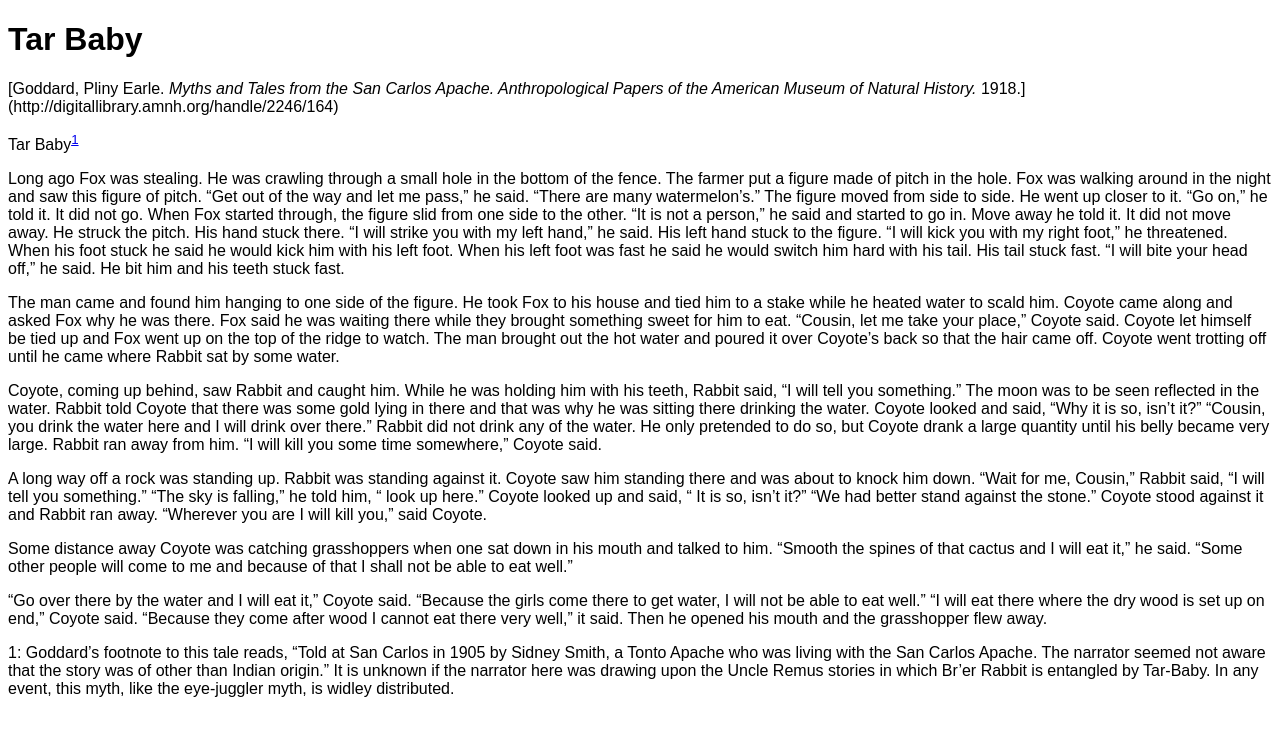
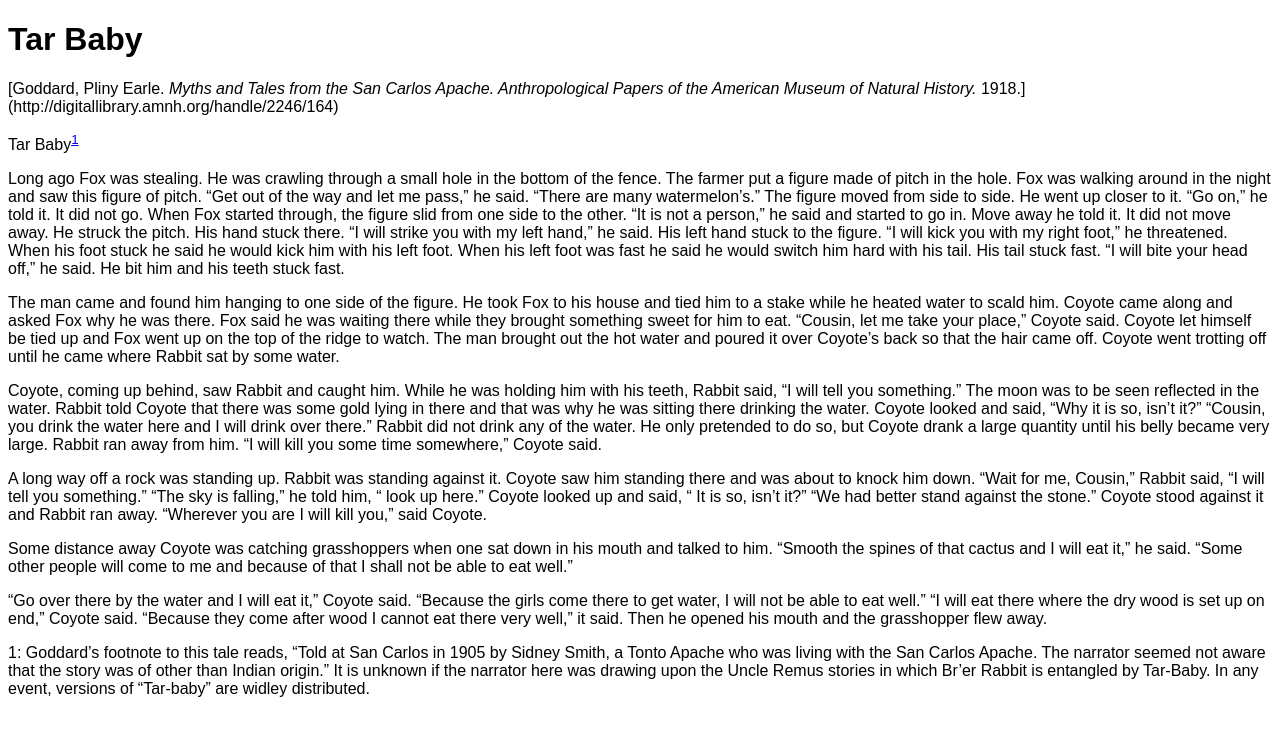
Before and after one commit to hofstra/coyote, a Jekyll site: the page built from sources/_posts/2015-08-06-goddard-sancarlos-apache-tarbaby.md, in a window 1280 px wide. Shown: the top 736 px of the page. Built offline with Jekyll 4.4.1, drawn with Linux system fonts in a browser that asks for light colours.

Commit message:
Update 2015-08-06-goddard-sancarlos-apache-tarbaby.md

```diff
--- a/sources/_posts/2015-08-06-goddard-sancarlos-apache-tarbaby.md
+++ b/sources/_posts/2015-08-06-goddard-sancarlos-apache-tarbaby.md
@@ -29,4 +29,4 @@ Some distance away Coyote was catching grasshoppers when one sat down in his mou
 "Go over there by the water and I will eat it," Coyote said. "Because the girls come there to get water, I will not
 be able to eat well." "I will eat there where the dry wood is set up on end," Coyote said. "Because they come after wood I cannot eat there very well," it said. Then he opened his mouth and the grasshopper flew away.
 
-<a name="myfootnote1">1</a>:  Goddard's footnote to this tale reads, "Told at San Carlos in 1905 by Sidney Smith, a Tonto Apache who was living with the San Carlos Apache. The narrator seemed not aware that the story was of other than Indian origin."  It is unknown if the narrator here was drawing upon the Uncle Remus stories in which Br'er Rabbit is entangled by Tar-Baby. In any event, this myth, like the eye-juggler myth, is widley distributed.
+<a name="myfootnote1">1</a>:  Goddard's footnote to this tale reads, "Told at San Carlos in 1905 by Sidney Smith, a Tonto Apache who was living with the San Carlos Apache. The narrator seemed not aware that the story was of other than Indian origin."  It is unknown if the narrator here was drawing upon the Uncle Remus stories in which Br'er Rabbit is entangled by Tar-Baby. In any event, versions of "Tar-baby" are widley distributed.
```
